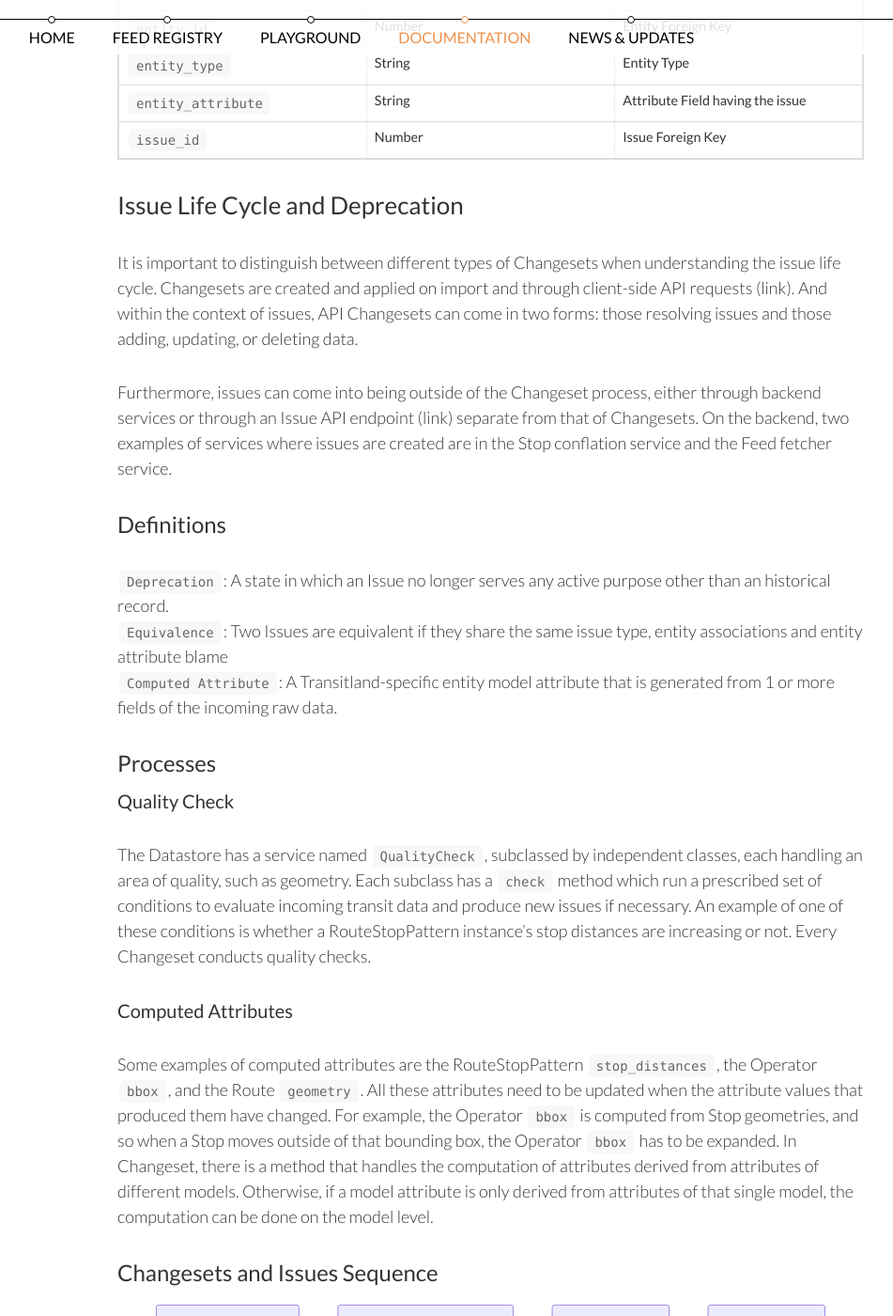
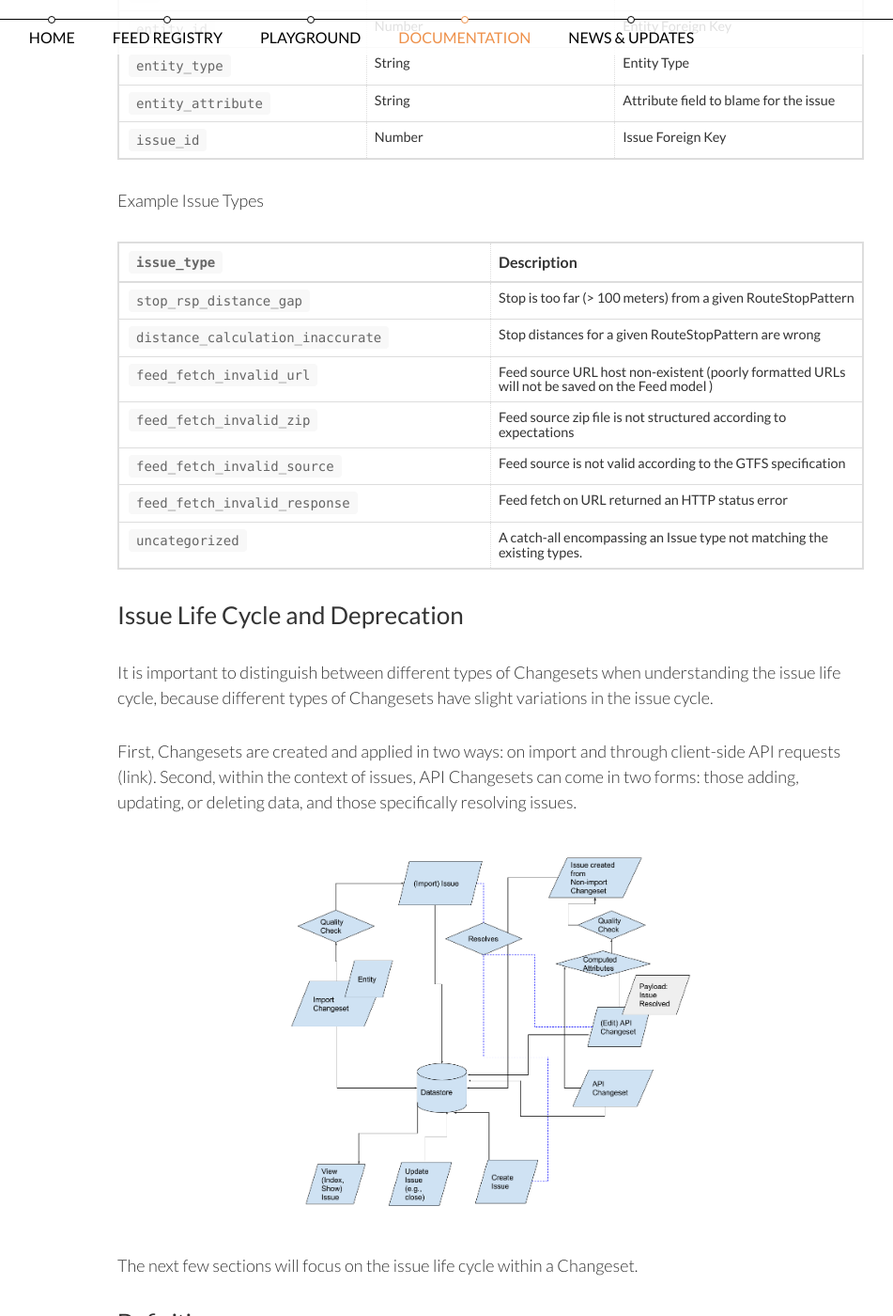
Before and after one commit to transitland/www-transit-land, a Jekyll site: the page built from documentation/datastore/issues.md, in a window 1280 px wide and 1400 px high, scrolled down 1364 px. Shown: the whole window at 94% size, without its empty margins (255-1206 px from the left). Built offline with Jekyll 4.4.1, drawn with Linux system fonts in a browser that asks for light colours; nearby versions of some CDN libraries; some of the changed text lies outside the part shown.

Commit message:
edits and issues through changesets image

```diff
--- a/documentation/datastore/issues.md
+++ b/documentation/datastore/issues.md
@@ -18,8 +18,7 @@ Transitland's Datastore offers a mechanism to check the data quality, create rec
 ## Issue Data Model
 
 An Issue instance represents a single occurrence of an issue type. This typically means the issue is
-associated with at least one entity, such as a Route or Feed, although sometimes the issue type can cover the interrelationship
-between two entities. For example, an issue flagging an unusual distance between a Stop and RouteStopPattern would have an association with both those particular Route and Stop instances.
+associated with one entity and entity attribute, such as a Route's name or Feed's URL. Sometimes, however, the issue type can cover an interrelationship between two or more entities. For example, an issue flagging an unusual distance between a Stop and RouteStopPattern would have an association with both those particular Route and Stop instances.
 
 | Attribute | Type | Description |
 |-----------|------|---------|
@@ -37,16 +36,32 @@ Issues are connected to entities through the join table represented by the model
 | `id`      | Number | ID |
 | `entity_id` | Number | Entity Foreign Key |
 | `entity_type` | String | Entity Type |
-| `entity_attribute` | String | Attribute Field having the issue |
+| `entity_attribute` | String | Attribute field to blame for the issue |
 | `issue_id` | Number | Issue Foreign Key |
 
+Example Issue Types
+
+| `issue_type` | Description |
+|-----------|------|
+| `stop_rsp_distance_gap` | Stop is too far (> 100 meters) from a given RouteStopPattern |
+| `distance_calculation_inaccurate` | Stop distances for a given RouteStopPattern are wrong |
+| `feed_fetch_invalid_url` | Feed source URL host non-existent (poorly formatted URLs will not be saved on the Feed model ) |
+| `feed_fetch_invalid_zip` | Feed source zip file is not structured according to expectations |
+| `feed_fetch_invalid_source` | Feed source is not valid according to the GTFS specification |
+| `feed_fetch_invalid_response` | Feed fetch on URL returned an HTTP status error |
+| `uncategorized` | A catch-all encompassing an Issue type not matching the existing types. |
+
 ## Issue Life Cycle and Deprecation
-It is important to distinguish between different types of Changesets when understanding the issue life cycle.
-Changesets are created and applied on import and through client-side API requests (link). And within the context of
-issues, API Changesets can come in two forms: those resolving issues and those adding, updating, or deleting data.
+It is important to distinguish between different types of Changesets when understanding the issue life cycle, because
+different types of Changesets have slight variations in the issue cycle.
 
-Furthermore, issues can come into being outside of the Changeset process, either through backend services or
-through an Issue API endpoint (link) separate from that of Changesets. On the backend, two examples of services where issues are created are in the Stop conflation service and the Feed fetcher service.
+First, Changesets are created and applied in two ways: on import and through client-side API requests (link). Second, within the context of
+issues, API Changesets can come in two forms: those adding, updating, or deleting data, and those specifically resolving
+issues.
+
+![Issues through Changesets](Issue_Tracking_Changesets.png)
+
+The next few sections will focus on the issue life cycle within a Changeset.
 
 ### Definitions
 `Deprecation`: A state in which an Issue no longer serves any active purpose other than an historical record.
@@ -56,12 +71,12 @@ through an Issue API endpoint (link) separate from that of Changesets. On the ba
 ### Processes
 
 #### Quality Check
-The Datastore has a service named `QualityCheck`, subclassed by independent classes, each handling an area of quality, such as geometry. Each subclass has a `check` method which run a prescribed set of conditions to evaluate
+The Datastore has a service named `QualityCheck`, composed of independent subclasses, each handling an area of quality, such as geometry. Each subclass has a `check` method which run a prescribed set of conditions to evaluate
 incoming transit data and produce new issues if necessary. An example of one of these conditions is whether a RouteStopPattern
 instance's stop distances are increasing or not. Every Changeset conducts quality checks.
 
 #### Computed Attributes
-Some examples of computed attributes are the RouteStopPattern `stop_distances`, the Operator `bbox`, and the Route `geometry`. All these attributes need to be updated when the attribute values that produced them have changed. For example, the Operator `bbox` is computed from Stop geometries, and so when a Stop moves outside of that bounding box, the Operator `bbox` has to be expanded. In Changeset, there is a method that handles the computation of attributes derived from attributes of different models. Otherwise, if a model attribute is only derived from attributes of that single model, the computation can be done on the model level.
+Examples of computed attributes are the RouteStopPattern `stop_distances`, the Operator `bbox`, and the Route `geometry`. All of these attributes need to be updated when the attribute values that produced them have changed. For example, the Operator `bbox` is computed from Stop geometries, and so when a Stop moves outside of that bounding box, the Operator `bbox` has to be expanded. In Changeset, there is a method that handles the computation of attributes derived from attributes of different models. Otherwise, if a model attribute is only derived from attributes of that single model, the computation can be done on the model level.
 
 ### Changesets and Issues Sequence
 
@@ -82,7 +97,12 @@ Within the application of the Changeset, the sequence of issue generation and de
 1.  The Change Payloads of the Changeset are each applied, and if there were any issue ids specified in the "issuesResolved"
 field, those issues will be found, collected, and passed on to `cycle_issues`. In addition, if entities' attributes are changed,
 and if there are any issues on those changing entities, those issues will be collected, marked for deprecation, and passed on to `cycle_issues`.
-2.  If the Changeset is *not* an import, attributes derived from the incoming data will be computed. This step is not necessary if the Changeset is an import, because GTFSGraph already handles the same computations (this may change in the near future).
-Computing the derived attributes will produce issues to deprecate, and those are returned and passed on to `cycle_issues`.
-3.  Quality checks are next. This is where new issues are generated on the final outcome of both the incoming data and computed attributes. The new issues are passed on to `cycle_issues`.
+2.  If the Changeset is *not* an import, attributes derived from the incoming data will be computed. This step is not necessary if the Changeset is an import, because GTFSGraph already handles the same computations. Computing the derived attributes will produce issues to deprecate, and those are returned and passed on to `cycle_issues`.
+3.  Quality checks come next. This is where new issues are generated on the final outcome of both the incoming data and computed attributes. The new issues are passed on to `cycle_issues`.
 4.  `cycle_issues` is where the critical work is done to ensure issues are resolved, saved, and deprecated appropriately. It takes as input the issues from the previous steps. First, the methods check whether the issues marked by the Changeset for resolution are actually being resolved. It does this by searching for an equivalent issue (see above definition of equivalency) within the new issues generated by the quality checks in step 3. If any equivalent issue exist, an error is thrown and the Changeset does not finish applying. Otherwise, the resolving issues are closed out and deprecated, all new issues are saved, and the issues marked for deprecation are deprecated. Currently, deprecated issues are logged and then destroyed.
+
+### Issues outside of Changesets
+
+Issues can also come into being outside of the Changeset process, either through backend services or
+through an Issue API endpoint (link) separate from that of Changesets. On the backend, two examples of services where issues are created are in the Stop conflation service and the Feed fetcher service. In any case where Issues are created outside of a Changeset, those Issues are
+expected to be deprecated appropriately, and it is up to the programmer to implement this accordingly when extending Issue functionality.
```
Also changed, not shown: other parts of documentation/datastore/issues.md (+1 -1 lines), documentation/datastore/Issue_Tracking_Changesets.png (added).
